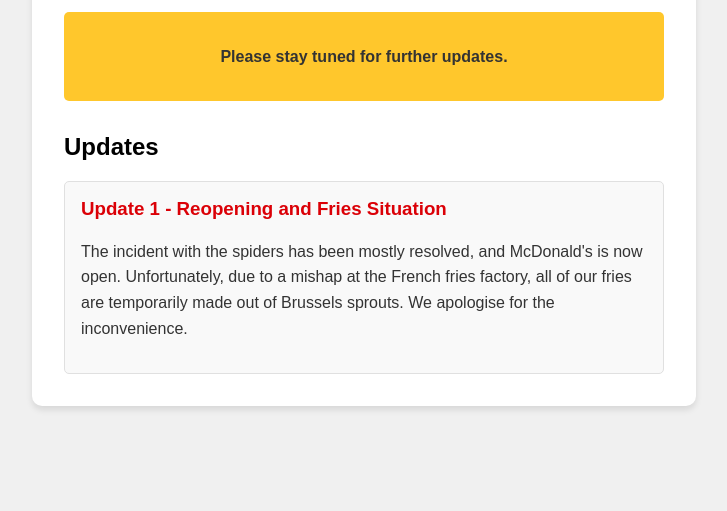
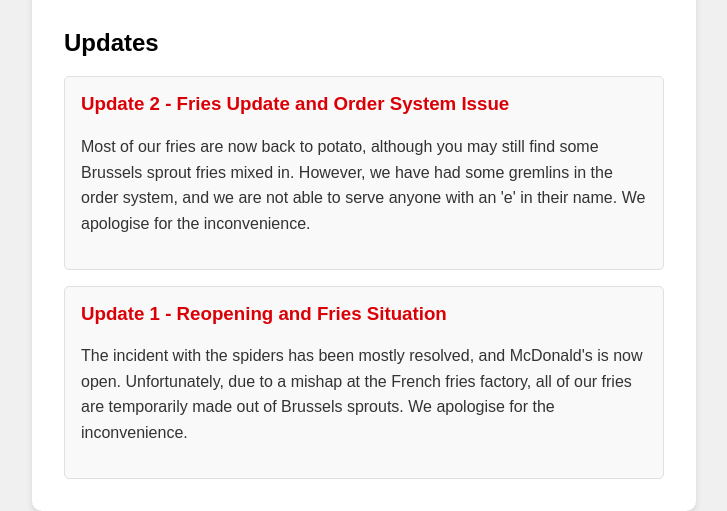
Before and after one commit to bennyweise/bennyweise.github.io, a plain HTML site: page index.html in a window 1280 px wide. Shown: the part 342-853 px from the top of the page, without its empty margins (276-1003 px from the left). Before the commit the page ends 800 px from the top, so only its background shows below. Drawn offline with Linux system fonts and the light colour scheme.

Commit message:
add update

```diff
--- a/index.html
+++ b/index.html
@@ -71,9 +71,14 @@
         <div class="updates-section">
             <h2>Updates</h2>
             <div class="update-item">
+                <h3>Update 2 - Fries Update and Order System Issue</h3>
+                <p>Most of our fries are now back to potato, although you may still find some Brussels sprout fries mixed in. However, we have had some gremlins in the order system, and we are not able to serve anyone with an 'e' in their name. We apologise for the inconvenience.</p>
+            </div>
+            <div class="update-item">
                 <h3>Update 1 - Reopening and Fries Situation</h3>
                 <p>The incident with the spiders has been mostly resolved, and McDonald's is now open. Unfortunately, due to a mishap at the French fries factory, all of our fries are temporarily made out of Brussels sprouts. We apologise for the inconvenience.</p>
             </div>
+
         </div>
     </div>
 </body>
```
